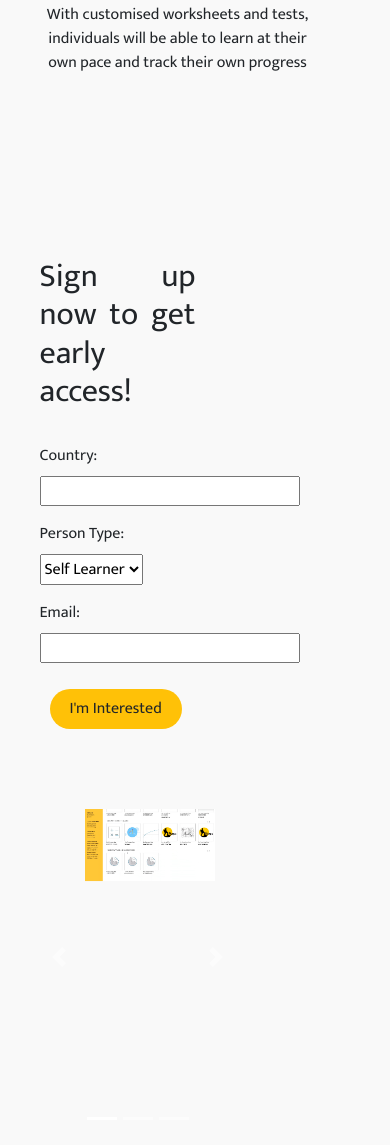
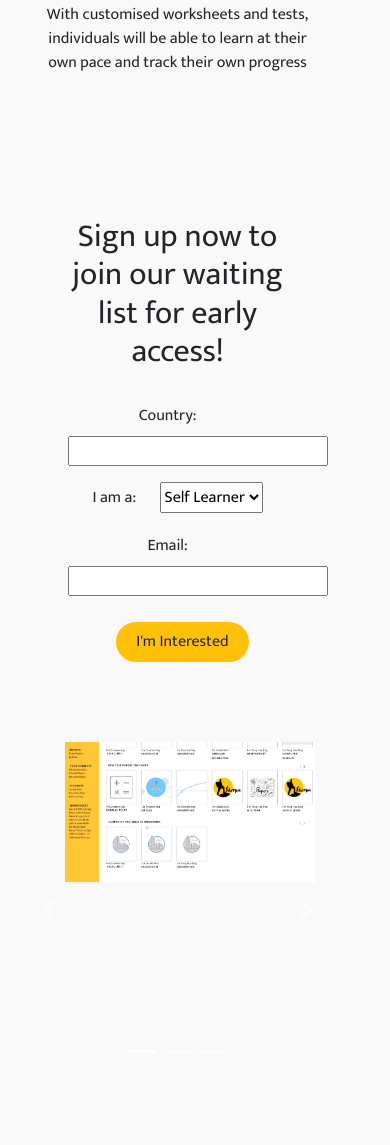
Before and after one commit to eugenechia95/sherpalearn, a Django app: page / in a window 390 px wide. Shown: the part 1743-2888 px from the top of the page. After the commit the page ends 2625 px from the top, so only its background shows below. Run offline with Django 3.2, Linux system fonts and the light colour scheme; some libraries are stand-ins or nearby versions.

Commit message:
CSS Styling updated for Mobile Responsiveness

```diff
--- a/portal/models.py
+++ b/portal/models.py
@@ -115,7 +115,7 @@ class Enquiry(models.Model):
 
     name = models.CharField(max_length=200, null=True, blank=True)
     country = models.CharField(max_length=200, null=True, blank=True)
-    number = models.IntegerField(max_length=200, null=True, blank=True)
+    number = models.IntegerField(null=True, blank=True)
     email = models.EmailField(max_length=254, null=True, blank=True)
     enquiries = models.TextField(null=True, blank=True)
 
--- a/portal/static/css/home.css
+++ b/portal/static/css/home.css
@@ -17,11 +17,6 @@ body {
     font-family: Mukta;
     text-align: justify;
     text-justify: inter-word;
-}
-
-.carousel {
-    padding-top: 40px;
-    margin-left: 40px;
 }
 
 .carousel-item {
@@ -225,6 +220,10 @@ body {
     padding: 40px;
 }
 
+#subform {
+    margin-right: 40px;
+}
+
 #subform label {
     margin-right: 20px;
 }
@@ -269,6 +268,7 @@ body {
         margin-top: 10px;
     }
 
+
     #hometext2 {
     margin-top: 0px;
     }
@@ -292,6 +292,12 @@ body {
         width: 20vw;
     }
 
+    .subformc{
+        text-align: center;
+        margin-left: auto;
+        margin-right: auto;
+    }
+
     #subform {
         width: 80%;
         display: block;
@@ -299,7 +305,7 @@ body {
     }
 
     .carousel {
-        margin-top: 40px;
+        margin-top: 80px;
         width: 150%;
         padding-left: 40px;
     }
--- a/portal/templates/home.html
+++ b/portal/templates/home.html
@@ -33,7 +33,7 @@
         <a class="nav-item nav-link active" id="nav-home-tab" data-toggle="tab" href="#nav-home" role="tab" aria-controls="nav-home" aria-selected="true">Home</a>
         <a class="nav-item nav-link" id="nav-profile-tab" data-toggle="tab" href="#nav-profile" role="tab" aria-controls="nav-profile" aria-selected="false">About Us</a>
         <a class="nav-item nav-link" id="nav-contact-tab" data-toggle="tab" href="#nav-contact" role="tab" aria-controls="nav-contact" aria-selected="false">Contact</a>
-        <span data-toggle="modal" data-target="#myModal"><a class="nav-item nav-link bg-warning" id="nav-login-tab" href="#nav-login" role="tab" aria-controls="nav-login" aria-selected="false">Log In</a></span>
+        <span data-toggle="modal" data-target="#myModal"><a class="nav-item nav-link bg-warning" id="nav-login-tab" href="#nav-login" role="tab" aria-controls="nav-login" aria-selected="false">Beta Log In</a></span>
 
             <!-- Modal -->
             <div id="myModal" class="modal fade" role="dialog">
@@ -135,16 +135,15 @@
                         <p>With customised worksheets and tests, individuals will be able to learn at their own pace and track their own progress </p>
                     </div>
               </div>
-          <div class ="container" id ="hometext">
 
             <div class="row">
-                <div class = "col-lg-4">
+                <div class = "col-lg-6 subformc">
                     <form action="" method="POST" id ="subform">
                     {% csrf_token %}
-                        <h2>Sign up now to get early access!</h2>
+                        <h2>Sign up now to join our waiting list for early access!</h2>
                         <br>
                         <p><label for="country">Country:</label><input type="text" placeholder="" name="country" id="country"></p>
-                        <p><label for="persontype">Person Type:</label>
+                        <p><label for="persontype">I am a:</label>
                             <select name="persontype" id="persontype" name="cars">
                               <option value="Self Learner">Self Learner</option>
                               <option value="Parent">Parent</option>
@@ -188,7 +187,7 @@
               </div>
               <br><br>
             </div>
-          </div>
+
       </div>
       <div class="tab-pane fade" id="nav-profile" role="tabpanel" aria-labelledby="nav-profile-tab">
         <div class="container">
```
Also changed, not shown: portal/migrations/0020_auto_20181106_1213.py (added).
